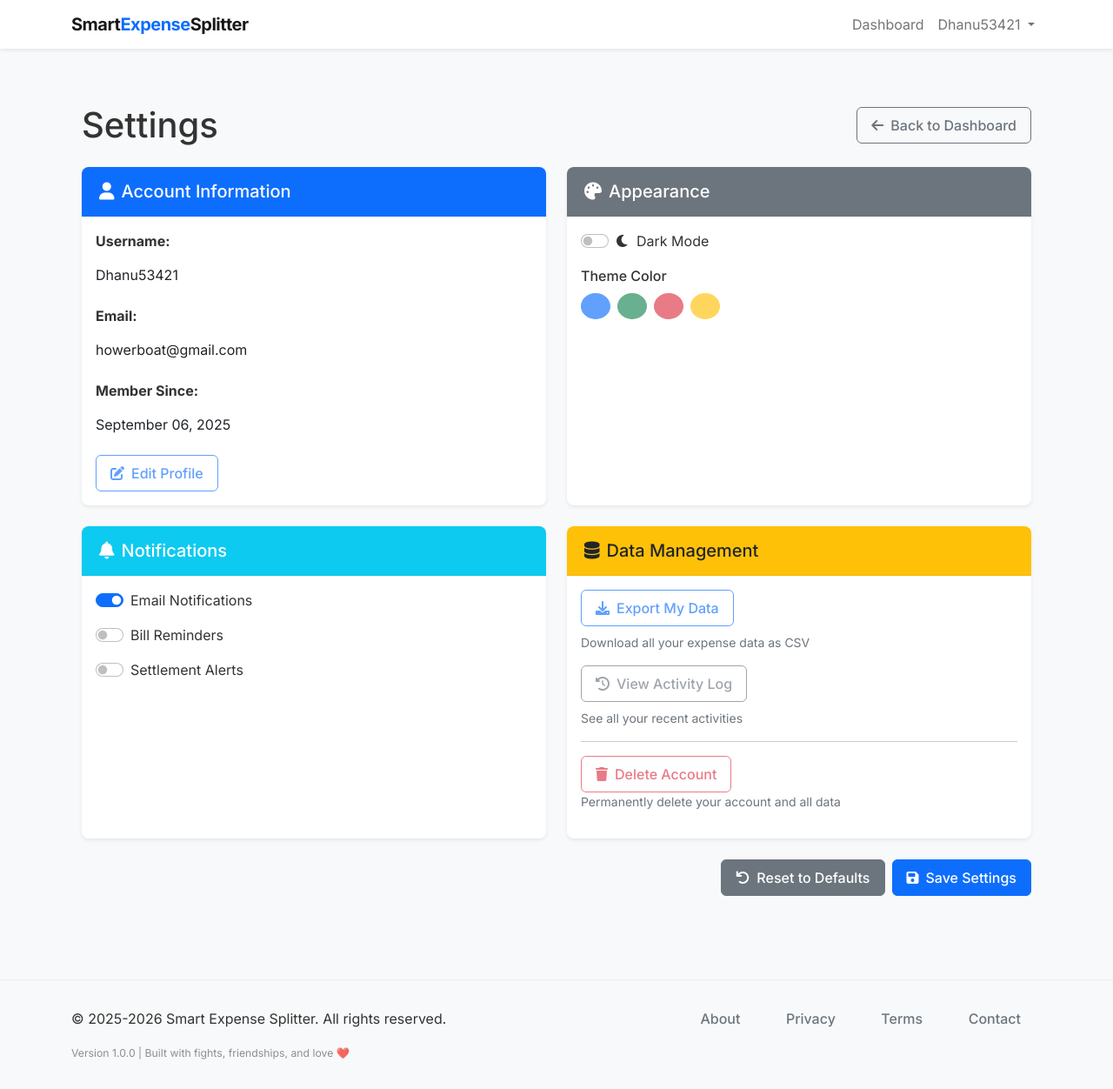
After one commit to dhanu53421/Smart-Expense-Splitter, a Flask app: page /settings in a window 1280 px wide. The commit adds this page. Shown: the whole page at 87% size. Run offline with Flask 3, Linux system fonts and the light colour scheme; a user stored in the database is signed in.

Commit message:
Feature 1: Replace settings modal with proper settings page

```diff
--- a/Smart Expense Tracker/routes.py
+++ b/Smart Expense Tracker/routes.py
@@ -35,6 +35,12 @@ def login():
 def logout():
     logout_user()
     return redirect(url_for('index'))
+
+# Settings route
+@app.route('/settings')
+@login_required
+def settings():
+    return render_template('settings.html', title='Settings')
 
 @app.route('/register', methods=['GET', 'POST'])
 def register():
--- a/Smart Expense Tracker/templates/layout.html
+++ b/Smart Expense Tracker/templates/layout.html
@@ -38,7 +38,7 @@
                             <li><a class="dropdown-item" href="{{ url_for('dashboard') }}"><i class="fas fa-tachometer-alt me-2"></i>Dashboard</a></li>
                             <li><a class="dropdown-item" href="{{ url_for('new_group') }}"><i class="fas fa-users me-2"></i>Create Group</a></li>
                             <li><hr class="dropdown-divider"></li>
-                            <li><a class="dropdown-item" href="#" data-bs-toggle="modal" data-bs-target="#settingsModal"><i class="fas fa-cog me-2"></i>Settings</a></li>
+                            <li><a class="dropdown-item" href="{{ url_for('settings') }}"><i class="fas fa-cog me-2"></i>Settings</a></li>
                             <li><hr class="dropdown-divider"></li>
                             <li><a class="dropdown-item" href="{{ url_for('logout') }}"><i class="fas fa-sign-out-alt me-2"></i>Logout</a></li>
                         </ul>
--- /dev/null
+++ b/Smart Expense Tracker/templates/settings.html
@@ -0,0 +1,211 @@
+{% extends "layout.html" %}
+
+{% block title %}Settings - Smart Expense Splitter{% endblock %}
+
+{% block content %}
+<div class="container py-4">
+    <div class="d-flex justify-content-between align-items-center mb-4">
+        <h1 class="mb-0">Settings</h1>
+        <a href="{{ url_for('dashboard') }}" class="btn btn-outline-secondary">
+            <i class="fas fa-arrow-left me-2"></i>Back to Dashboard
+        </a>
+    </div>
+
+    <div class="row">
+        <!-- Account Settings -->
+        <div class="col-md-6 mb-4">
+            <div class="card border-0 shadow-sm h-100">
+                <div class="card-header bg-primary text-white">
+                    <h3 class="h5 mb-0"><i class="fas fa-user me-2"></i>Account Information</h3>
+                </div>
+                <div class="card-body">
+                    <div class="mb-3">
+                        <label class="form-label"><strong>Username:</strong></label>
+                        <p class="form-control-plaintext">{{ current_user.username }}</p>
+                    </div>
+                    <div class="mb-3">
+                        <label class="form-label"><strong>Email:</strong></label>
+                        <p class="form-control-plaintext">{{ current_user.email }}</p>
+                    </div>
+                    <div class="mb-3">
+                        <label class="form-label"><strong>Member Since:</strong></label>
+                        <p class="form-control-plaintext">{{ current_user.created_at.strftime('%B %d, %Y') if current_user.created_at else 'Unknown' }}</p>
+                    </div>
+                    <button class="btn btn-outline-primary" disabled>
+                        <i class="fas fa-edit me-2"></i>Edit Profile
+                    </button>
+                </div>
+            </div>
+        </div>
+
+        <!-- Appearance Settings -->
+        <div class="col-md-6 mb-4">
+            <div class="card border-0 shadow-sm h-100">
+                <div class="card-header bg-secondary text-white">
+                    <h3 class="h5 mb-0"><i class="fas fa-palette me-2"></i>Appearance</h3>
+                </div>
+                <div class="card-body">
+                    <div class="mb-3">
+                        <div class="form-check form-switch">
+                            <input class="form-check-input" type="checkbox" id="darkModeSwitch" onchange="toggleDarkMode()">
+                            <label class="form-check-label" for="darkModeSwitch">
+                                <i class="fas fa-moon me-2"></i>Dark Mode
+                            </label>
+                        </div>
+                    </div>
+                    <div class="mb-3">
+                        <label class="form-label">Theme Color</label>
+                        <div class="d-flex gap-2">
+                            <button class="btn btn-sm btn-primary" style="width: 30px; height: 30px; border-radius: 50%;" disabled></button>
+                            <button class="btn btn-sm btn-success" style="width: 30px; height: 30px; border-radius: 50%;" disabled></button>
+                            <button class="btn btn-sm btn-danger" style="width: 30px; height: 30px; border-radius: 50%;" disabled></button>
+                            <button class="btn btn-sm btn-warning" style="width: 30px; height: 30px; border-radius: 50%;" disabled></button>
+                        </div>
+                    </div>
+                </div>
+            </div>
+        </div>
+
+        <!-- Notification Settings -->
+        <div class="col-md-6 mb-4">
+            <div class="card border-0 shadow-sm h-100">
+                <div class="card-header bg-info text-white">
+                    <h3 class="h5 mb-0"><i class="fas fa-bell me-2"></i>Notifications</h3>
+                </div>
+                <div class="card-body">
+                    <div class="mb-3">
+                        <div class="form-check form-switch">
+                            <input class="form-check-input" type="checkbox" id="emailNotifications" checked>
+                            <label class="form-check-label" for="emailNotifications">
+                                Email Notifications
+                            </label>
+                        </div>
+                    </div>
+                    <div class="mb-3">
+                        <div class="form-check form-switch">
+                            <input class="form-check-input" type="checkbox" id="billReminders">
+                            <label class="form-check-label" for="billReminders">
+                                Bill Reminders
+                            </label>
+                        </div>
+                    </div>
+                    <div class="mb-3">
+                        <div class="form-check form-switch">
+                            <input class="form-check-input" type="checkbox" id="settlementAlerts">
+                            <label class="form-check-label" for="settlementAlerts">
+                                Settlement Alerts
+                            </label>
+                        </div>
+                    </div>
+                </div>
+            </div>
+        </div>
+
+        <!-- Data Management -->
+        <div class="col-md-6 mb-4">
+            <div class="card border-0 shadow-sm h-100">
+                <div class="card-header bg-warning text-dark">
+                    <h3 class="h5 mb-0"><i class="fas fa-database me-2"></i>Data Management</h3>
+                </div>
+                <div class="card-body">
+                    <div class="mb-3">
+                        <button class="btn btn-outline-primary mb-2" disabled>
+                            <i class="fas fa-download me-2"></i>Export My Data
+                        </button>
+                        <small class="text-muted d-block">Download all your expense data as CSV</small>
+                    </div>
+                    <div class="mb-3">
+                        <button class="btn btn-outline-secondary mb-2" disabled>
+                            <i class="fas fa-history me-2"></i>View Activity Log
+                        </button>
+                        <small class="text-muted d-block">See all your recent activities</small>
+                    </div>
+                    <hr>
+                    <div class="mb-3">
+                        <button class="btn btn-outline-danger" disabled>
+                            <i class="fas fa-trash me-2"></i>Delete Account
+                        </button>
+                        <small class="text-muted d-block">Permanently delete your account and all data</small>
+                    </div>
+                </div>
+            </div>
+        </div>
+    </div>
+
+    <!-- Action Buttons -->
+    <div class="row">
+        <div class="col-12">
+            <div class="d-flex justify-content-end gap-2">
+                <button class="btn btn-secondary" onclick="resetSettings()">
+                    <i class="fas fa-undo me-2"></i>Reset to Defaults
+                </button>
+                <button class="btn btn-primary" onclick="saveSettings()">
+                    <i class="fas fa-save me-2"></i>Save Settings
+                </button>
+            </div>
+        </div>
+    </div>
+</div>
+
+<script>
+function toggleDarkMode() {
+    const body = document.body;
+    const isDarkMode = document.getElementById('darkModeSwitch').checked;
+
+    if (isDarkMode) {
+        body.classList.add('dark-mode');
+        localStorage.setItem('darkMode', 'enabled');
+    } else {
+        body.classList.remove('dark-mode');
+        localStorage.setItem('darkMode', 'disabled');
+    }
+}
+
+function saveSettings() {
+    // Get all form values
+    const settings = {
+        darkMode: document.getElementById('darkModeSwitch').checked,
+        emailNotifications: document.getElementById('emailNotifications').checked,
+        billReminders: document.getElementById('billReminders').checked,
+        settlementAlerts: document.getElementById('settlementAlerts').checked
+    };
+
+    // Save to localStorage (for now, can be extended to save to database)
+    localStorage.setItem('userSettings', JSON.stringify(settings));
+
+    // Show success message
+    alert('Settings saved successfully!');
+}
+
+function resetSettings() {
+    if (confirm('Are you sure you want to reset all settings to defaults?')) {
+        document.getElementById('darkModeSwitch').checked = false;
+        document.getElementById('emailNotifications').checked = true;
+        document.getElementById('billReminders').checked = false;
+        document.getElementById('settlementAlerts').checked = false;
+
+        localStorage.removeItem('userSettings');
+        localStorage.removeItem('darkMode');
+
+        alert('Settings reset to defaults!');
+    }
+}
+
+// Load saved settings on page load
+document.addEventListener('DOMContentLoaded', function() {
+    const savedSettings = localStorage.getItem('userSettings');
+    if (savedSettings) {
+        const settings = JSON.parse(savedSettings);
+        document.getElementById('darkModeSwitch').checked = settings.darkMode;
+        document.getElementById('emailNotifications').checked = settings.emailNotifications;
+        document.getElementById('billReminders').checked = settings.billReminders;
+        document.getElementById('settlementAlerts').checked = settings.settlementAlerts;
+    }
+
+    // Apply dark mode if enabled
+    if (document.getElementById('darkModeSwitch').checked) {
+        document.body.classList.add('dark-mode');
+    }
+});
+</script>
+{% endblock %}
```
Also changed, not shown: other parts of Smart Expense Tracker/templates/layout.html (+0 -50 lines).
